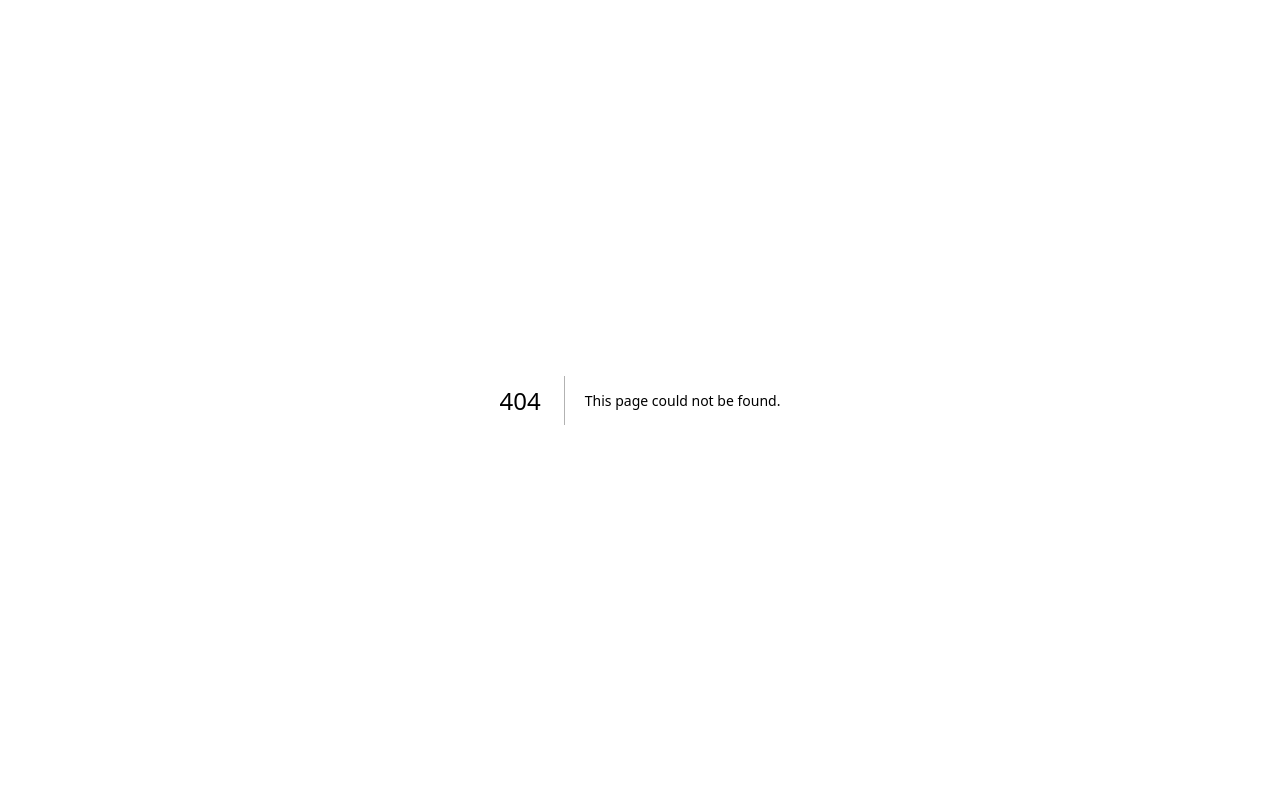
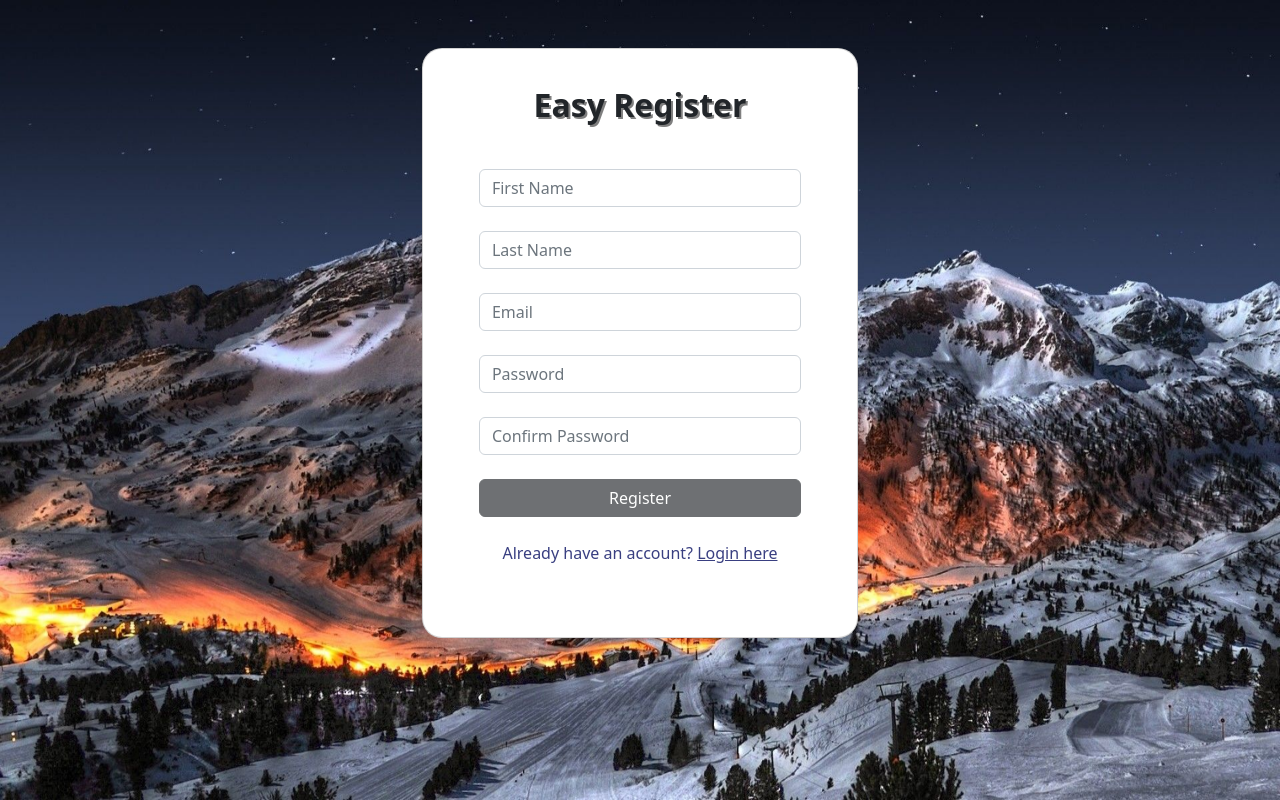
Before and after one commit to Codifica2/task-now, a Next.js app: page /register in a window 1280 px wide. Before the commit this address had no page. Built offline with nearby package versions, Linux system fonts and the light colour scheme.

Commit message:
feat: register form and logic

```diff
--- /dev/null
+++ b/src/pages/register.js
@@ -0,0 +1,92 @@
+/* eslint-disable no-unused-vars */
+import React, { useState } from 'react'
+import { Button, Container, Card, InputGroup } from 'react-bootstrap'
+function RegisterForm () {
+  const [firstName, setFirstName] = useState('')
+  const [lastName, setLastName] = useState('')
+  const [email, setEmail] = useState('')
+  const [password, setPassword] = useState('')
+  const [confirmPassword, setConfirmPassword] = useState('')
+  const [error, setError] = useState(false)
+
+  const handleRegister = async () => {
+    function isValidEmail (email) {
+      const regex = /^[^\s@]+@[^\s@]+\.[^\s@]+$/
+      return regex.test(email)
+    }
+
+    try {
+      // Validar el correo electrónico ingresado
+      if (!isValidEmail(email)) {
+        setError('Please enter a valid email address')
+        return
+      }
+      // Validar la contraseña ingresada
+      if (password !== confirmPassword) {
+        setError('Passwords do not match')
+        return
+      }
+      // Fetch to localhost:3001/api/register
+      const response = await fetch('http://localhost:3001/api/users', {
+        method: 'POST',
+        headers: { 'Content-Type': 'application/json' },
+        body: JSON.stringify({ firstName, lastName, email, password })
+      })
+      const data = await response.json()
+      if (response.ok) {
+        console.log('Registration successful:', data)
+        // Redirect to "/"
+        window.location.href = '/'
+      } else {
+        throw new Error(data.error)
+      }
+    } catch (error) {
+      setError('Error during registration')
+      console.error('Error during registration:', error)
+    }
+  }
+
+  return (
+    <>
+      <img src='background.jpg' alt="background" style={{ position: 'fixed', top: '0', left: '0', width: '100%', height: '100%', zIndex: '-1' }} />
+      <Container className='my-5' style={{ maxWidth: '36%', margin: '0 auto' }}>
+        <Card style={{ borderRadius: '20px' }}>
+          <Card.Body className='d-flex flex-column align-items-center justify-content-center'>
+            <div className='d-flex flex-column align-items-center'>
+              <span style={{ fontSize: '2rem', fontWeight: 'bold', textShadow: '2px 2px 0px rgba(0,0,0,0.5)', marginBottom: '1rem', marginTop: '1rem' }}>Easy Register</span>
+            </div>
+
+            {error && <div className="text-danger">{error}</div>}
+
+            <InputGroup className="mb-4 mt-4" size="md" style={{ width: '80%' }}>
+              <input type="text" className="form-control" placeholder="First Name" aria-label="First Name" value={firstName} onChange={(e) => setFirstName(e.target.value)} required />
+            </InputGroup>
+
+            <InputGroup className="mb-4" size="md" style={{ width: '80%' }}>
+                <input type="text" className="form-control" placeholder="Last Name" aria-label="Last Name" value={lastName} onChange={(e) => setLastName(e.target.value)} required />
+            </InputGroup>
+
+            <InputGroup className="mb-4" size="md" style={{ width: '80%' }}>
+                <input type="email" className="form-control" placeholder="Email" aria-label="Email" value={email} onChange={(e) => setEmail(e.target.value)} required />
+            </InputGroup>
+
+            <InputGroup className="mb-4" size="md" style={{ width: '80%' }}>
+                <input type="password" className="form-control" placeholder="Password" aria-label="Password" value={password} onChange={(e) => setPassword(e.target.value)} required />
+            </InputGroup>
+
+            <InputGroup className="mb-4" size="md" style={{ width: '80%' }}>
+                <input type="password" className="form-control" placeholder="Confirm Password" aria-label="Confirm Password" value={confirmPassword} onChange={(e) => setConfirmPassword(e.target.value)} required />
+            </InputGroup>
+
+            <Button variant='dark' size="md" className="mb-4 px-5" style={{ width: '80%' }} onClick={handleRegister} disabled={!firstName || !lastName || !email || !password || !confirmPassword}>Register</Button>
+
+            <p className="mb-5 pb-md-2" style={{ color: '#393f81' }}>Already have an account? <a href="/login" style={{ color: '#393f81' }}>Login here</a></p>
+
+            </Card.Body>
+        </Card>
+        </Container>
+    </>
+  )
+}
+
+export default RegisterForm
```
